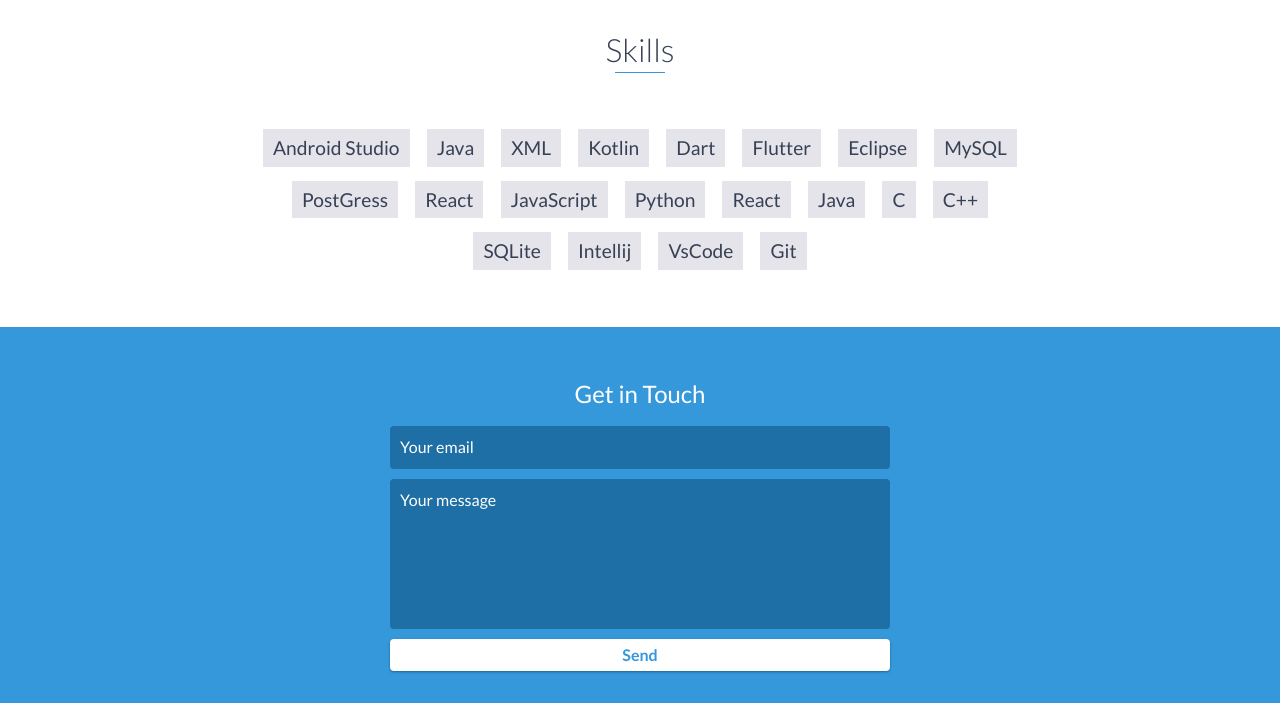
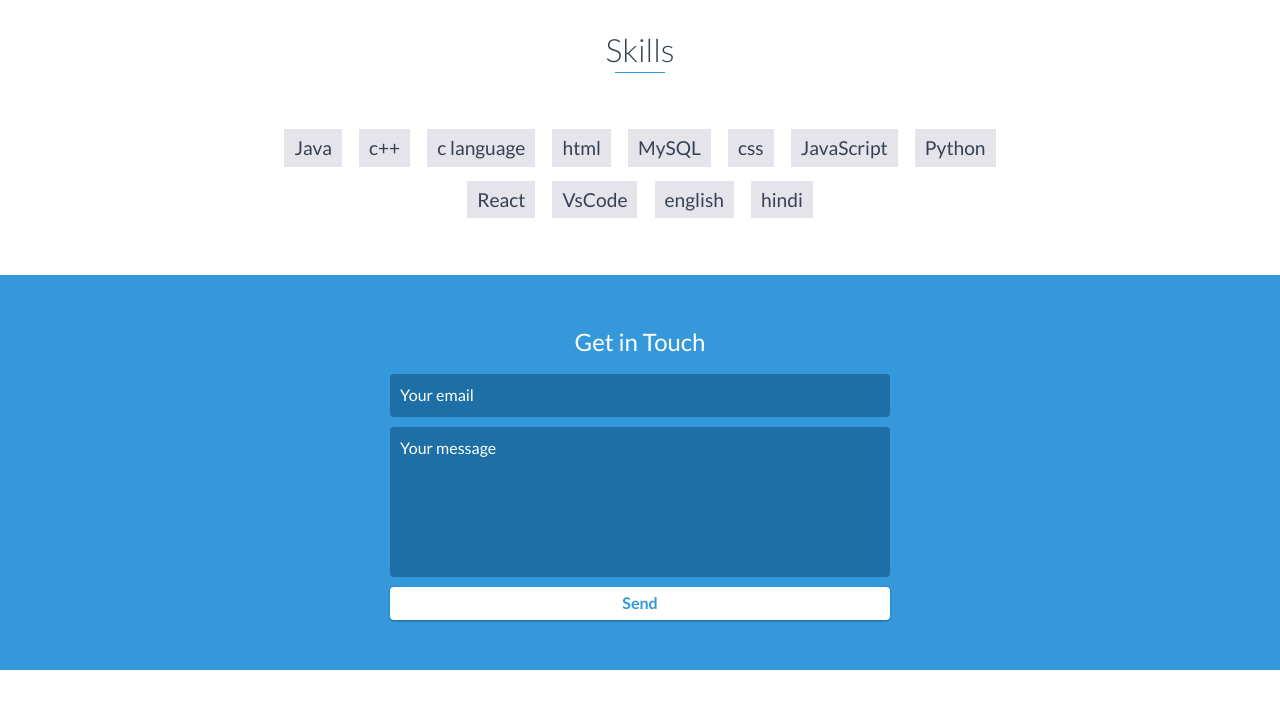
Before and after one commit to alok123111/personal_portfilio, a website: page index.html in a window 1280 px wide. Shown: the part 2360-3063 px from the top of the page. Drawn offline with nearby package versions, Linux system fonts and the light colour scheme.

Commit message:
Update index.html

```diff
--- a/index.html
+++ b/index.html
@@ -149,32 +149,23 @@
         <h2 class="heading">Skills</h2>
         <ul>
 
-		  <li>Android Studio</li>
 		  <li>Java</li>
-		  <li>XML</li>
-		  <li>Kotlin</li>
-		  <li>Dart</li>
-		  <li>Flutter</li>
-		  <li>Eclipse</li>
-   <li>MySQL</li>
-		  <li>PostGress</li>
+		  <li>c++</li>
+		  <li>c language</li>
+		  <li> html</li>
+                  <li>MySQL</li>
+		  <li>css</li>
+		<li>JavaScript</li>
+            <li>Python</li>
 
             <li>React</li>
 
 
-            <li>JavaScript</li>
-            <li>Python</li>
 
-            <li>React</li>
 
-            <li>Java</li>
-            <li>C</li>
-
-            <li>C++</li>
-		  <li>SQLite</li>
-		  <li>Intellij</li>
 		  <li>VsCode</li>
-		  <li>Git</li>
+		  <li>english</li>
+		<li>hindi</li>
 
         </ul>
     </div>
```
